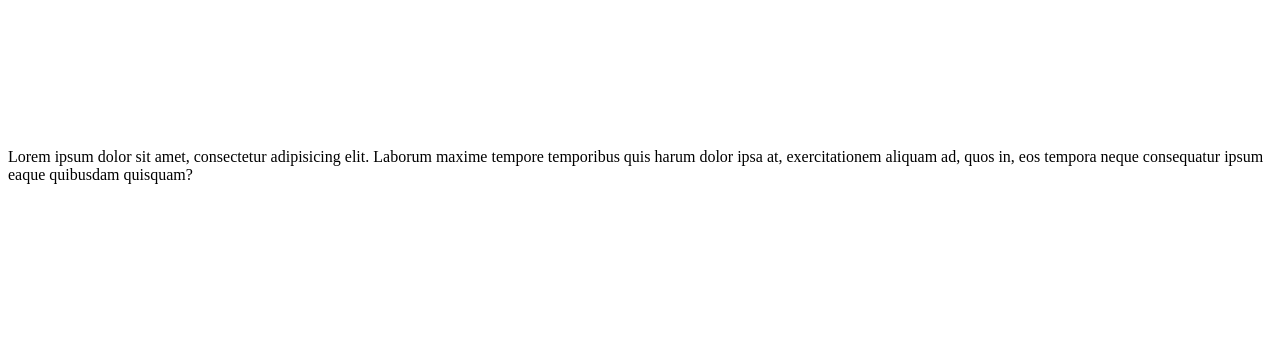
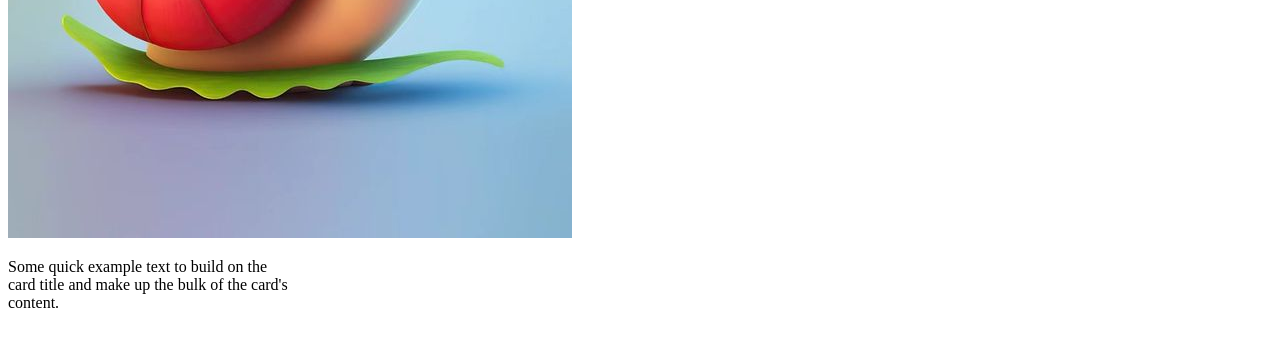
Before and after one commit to Luis8Zach/LuisAngelCruz, a plain HTML site: page index.html in a window 1280 px wide. Shown: the part 513-860 px from the top of the page. Before the commit the page ends 800 px from the top, so only its background shows below. Drawn offline with Linux system fonts and the light colour scheme.

Commit message:
Modificacion del cambios generados

```diff
--- a/index.html
+++ b/index.html
@@ -9,6 +9,12 @@
 </head>
 <body>
     <h1>Hola</h1>
-    <p>Lorem ipsum dolor sit amet, consectetur adipisicing elit. Laborum maxime tempore temporibus quis harum dolor ipsa at, exercitationem aliquam ad, quos in, eos tempora neque consequatur ipsum eaque quibusdam quisquam?</p>
+    <div class="card" style="width: 18rem;">
+        <img class="card-img-top" src="png.jpg" alt="Card image cap">
+        <div class="card-body">
+          <p class="card-text">Some quick example text to build on the card title and make up the bulk of the card's content.</p>
+        </div>
+      </div>
+
 </body>
 </html>
--- a/style.css
+++ b/style.css
@@ -1,5 +1,10 @@
 h1{
     color: blue;
-    padding: 23%;
-    position: relative;
+    position: absolute;
+    padding: 30%;
+    top: 50px;
 }
+.src{
+position: relative;
+margin: auto;
+}
```
Also changed, not shown: png.jpg (added).
